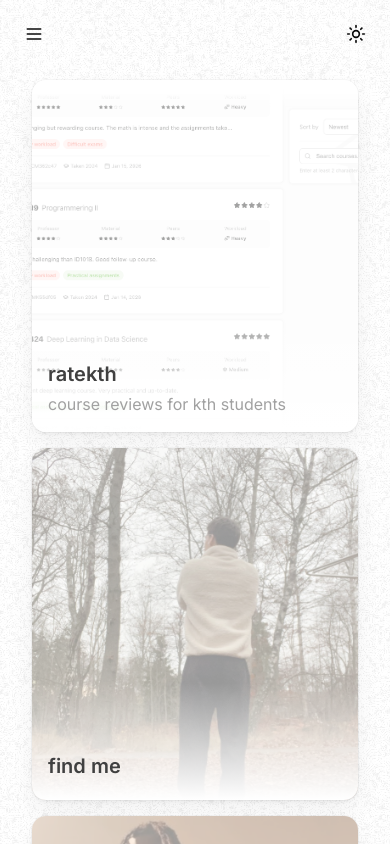
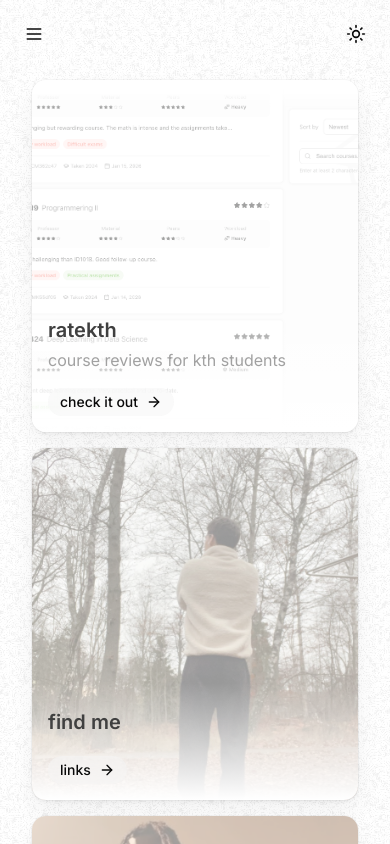
Before and after one commit to hi-aryan/blog, a Next.js app: page /me in a window 390 px wide. Shown: the top 844 px of the page. Built offline with nearby package versions, Linux system fonts and the light colour scheme.

Commit message:
mobile ui fix

```diff
--- a/components/ui/bento-grid.tsx
+++ b/components/ui/bento-grid.tsx
@@ -87,7 +87,8 @@ const BentoCard = ({
 
         <div
             className={cn(
-                "pointer-events-none absolute bottom-0 flex w-full translate-y-full transform-gpu flex-row items-center p-6 transition-all duration-300 group-hover:translate-y-0"
+                "pointer-events-none flex w-full transform-gpu flex-row items-center px-4 pb-4 pt-0 opacity-100 transition-all duration-300",
+                "lg:absolute lg:bottom-0 lg:translate-y-full lg:p-6 lg:opacity-100 lg:group-hover:translate-y-0"
             )}
         >
             <Link
```
